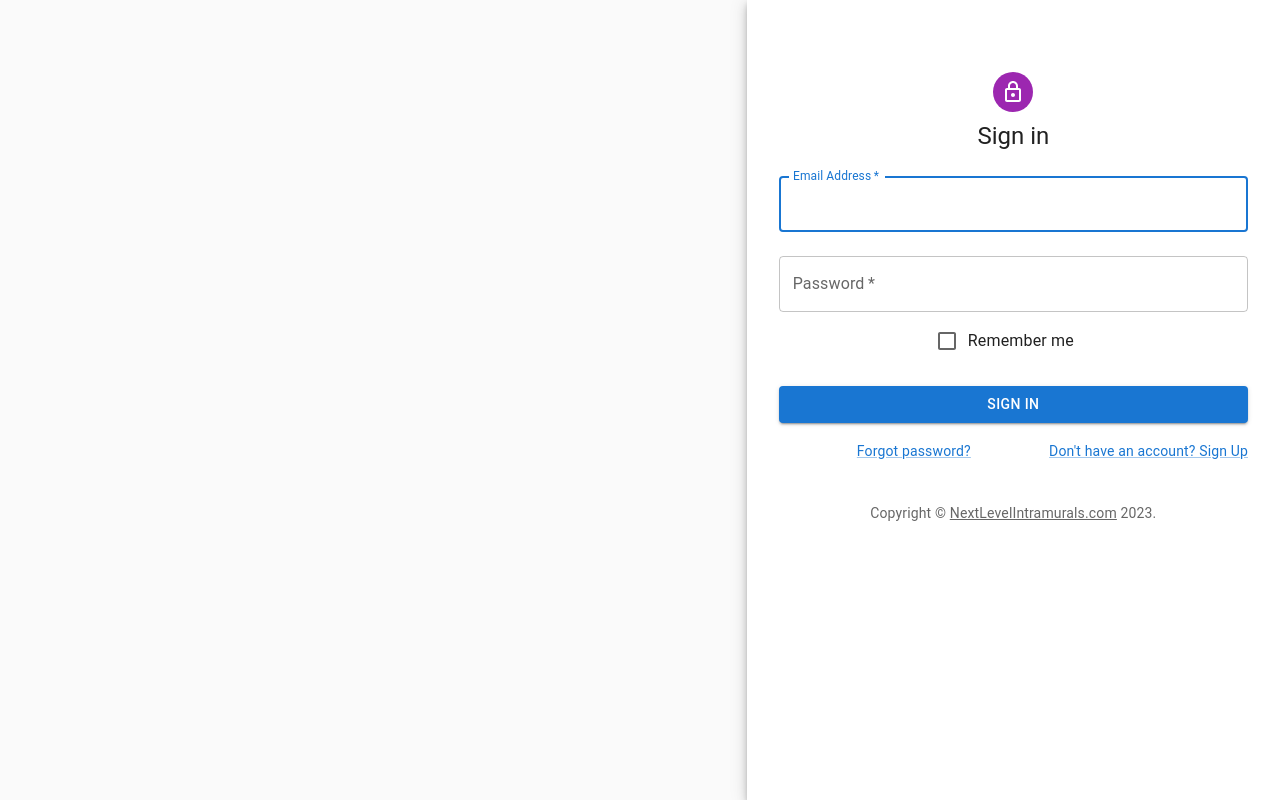
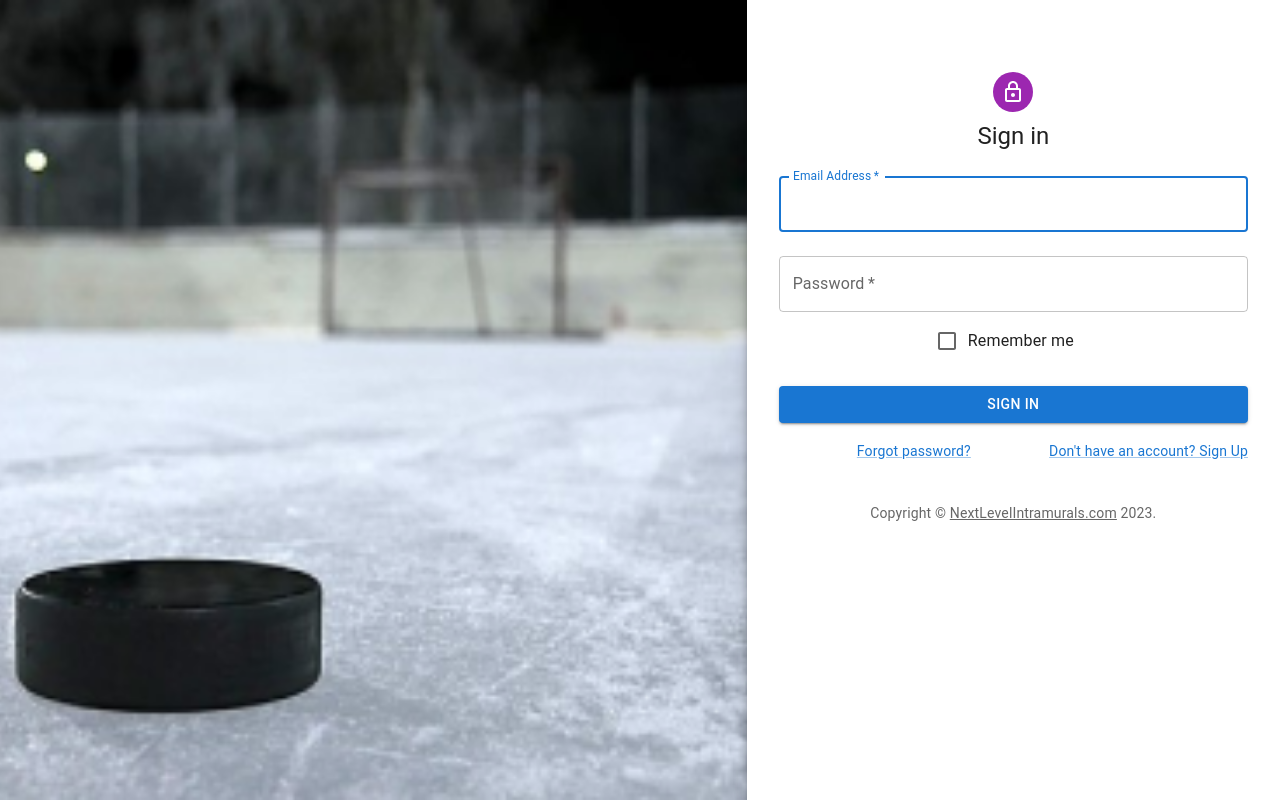
Before and after one commit to Fiery-Warrior/NextLevel-Intramurals, a React (Create React App) app in the folder nextlevel/: page /login in a window 1280 px wide. Built offline with nearby package versions, Linux system fonts and the light colour scheme.

Commit message:
Added for Registration pages and Added pages for both players and admin login

```diff
--- a/nextlevel/index.js
+++ b/nextlevel/index.js
@@ -14,7 +14,7 @@ const connection = mysql.createConnection({
   host: 'localhost',
   user: 'root',
   password: 'password',
-  database: 'NLIDB'
+  database: 'sys'
 });
 
 connection.connect((err) => {
--- a/nextlevel/src/Pages/AdminLogininPage/Adminloginpage.jsx
+++ b/nextlevel/src/Pages/AdminLogininPage/Adminloginpage.jsx
@@ -14,6 +14,7 @@ import Typography from '@mui/material/Typography';
 import { createTheme, ThemeProvider } from '@mui/material/styles';
 import axios from 'axios';
 import { useCookies } from 'react-cookie';
+import track from './hockey.png'; // import the image
 
 function Copyright(props) {
   return (
@@ -80,7 +81,7 @@ export default function LoginPage() {
           sm={4}
           md={7}
           sx={{
-            // backgroundImage: 'url(https://source.unsplash.com/random?wallpapers)',
+            backgroundImage: `url(${track})`, // set the image as background
             backgroundRepeat: 'no-repeat',
             backgroundColor: (t) =>
               t.palette.mode === 'light' ? t.palette.grey[50] : t.palette.grey[900],
--- a/nextlevel/src/Pages/LogininPage/loginpage.jsx
+++ b/nextlevel/src/Pages/LogininPage/loginpage.jsx
@@ -14,6 +14,7 @@ import Typography from '@mui/material/Typography';
 import { createTheme, ThemeProvider } from '@mui/material/styles';
 import axios from 'axios';
 import { useCookies } from 'react-cookie';
+import track from '../AdminLogininPage/hockey.png'; // import the image
 
 function Copyright(props) {
   return (
@@ -76,7 +77,7 @@ export default function LoginPage() {
           sm={4}
           md={7}
           sx={{
-            // backgroundImage: 'url(https://source.unsplash.com/random?wallpapers)',
+            backgroundImage: `url(${track})`, // set the image as background
             backgroundRepeat: 'no-repeat',
             backgroundColor: (t) =>
               t.palette.mode === 'light' ? t.palette.grey[50] : t.palette.grey[900],
```
Also changed, not shown: nextlevel/src/Pages/LandingPage/Landingpage.jsx (+0 -50 lines), nextlevel/src/Pages/AdminLogininPage/hockey.png (added).
